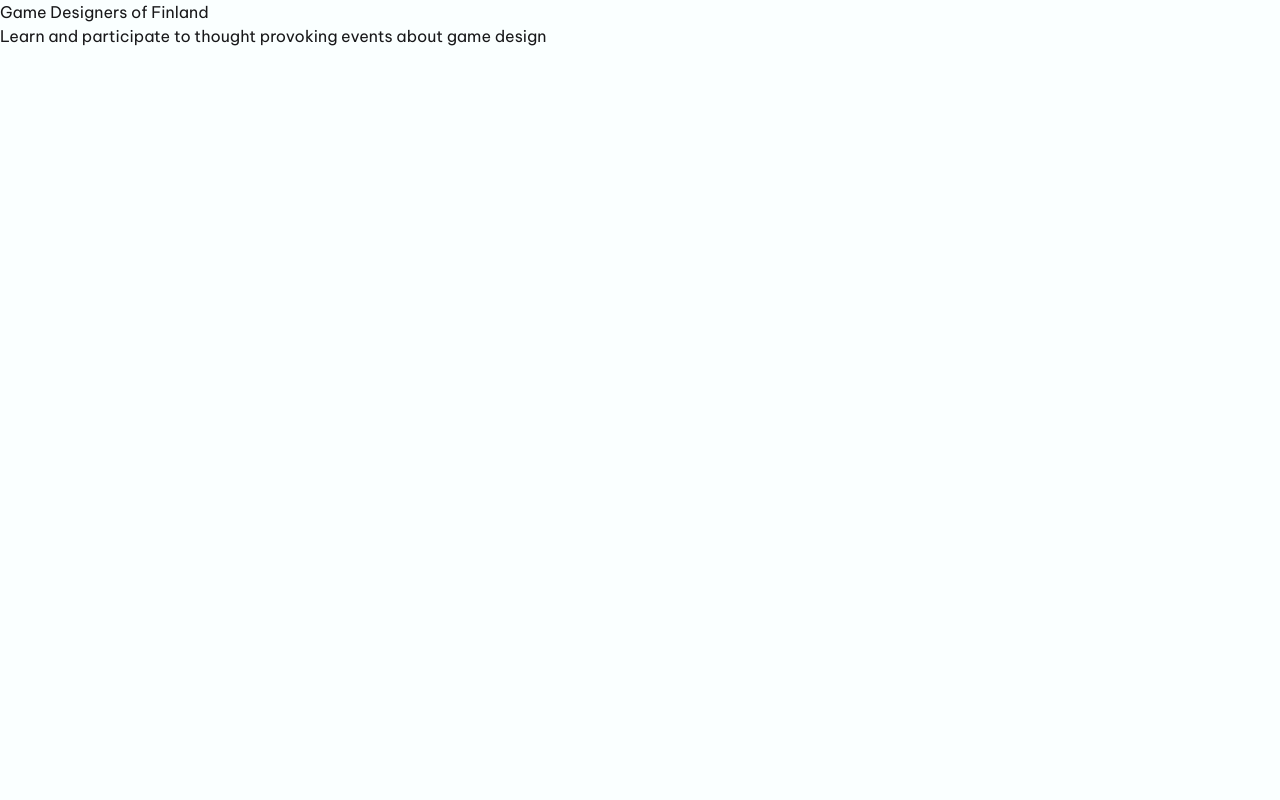
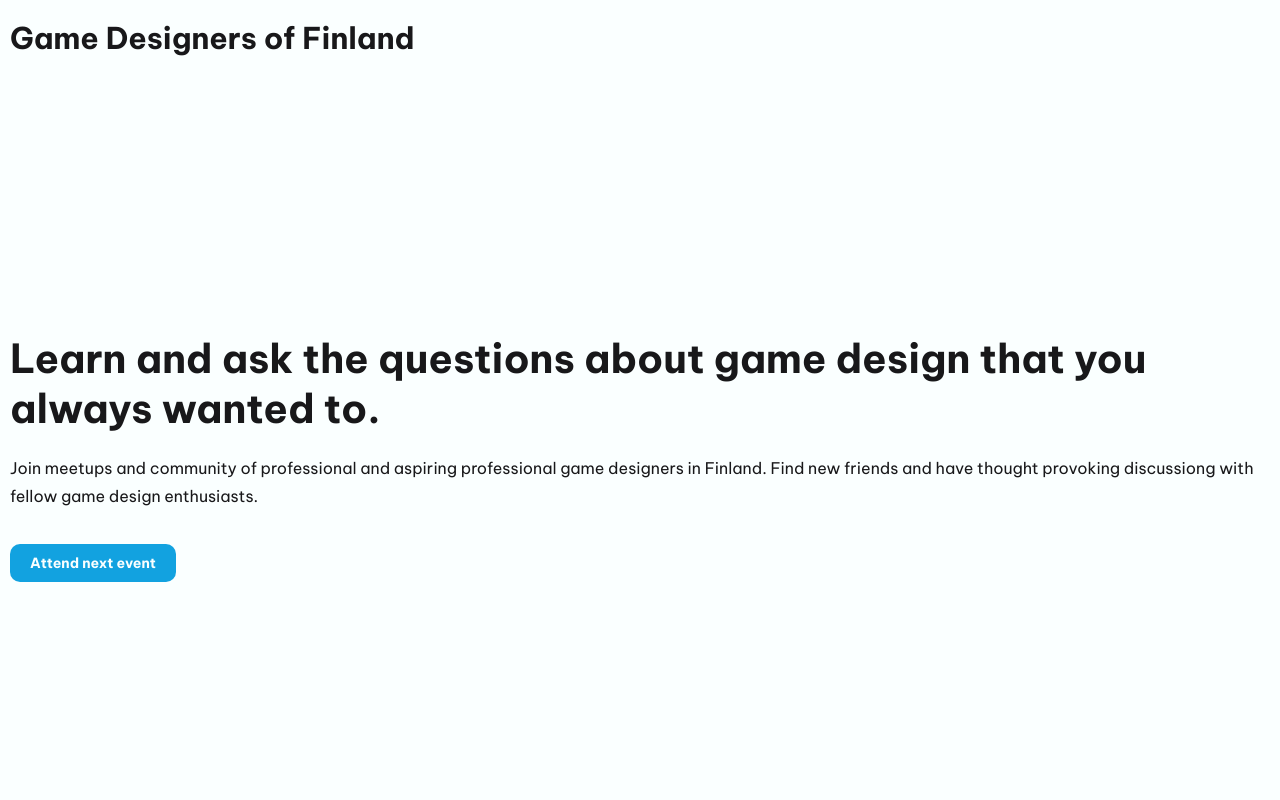
Before and after one commit to Zigelzi/gdof, a Svelte app: page / in a window 1280 px wide. Shown: the top 800 px of the page. Built offline with nearby package versions, Linux system fonts and the light colour scheme.

Commit message:
Add landing page with Header and Link components

```diff
--- a/src/App.svelte
+++ b/src/App.svelte
@@ -1,23 +1,28 @@
 <script>
   import svelteLogo from './assets/svelte.svg'
   import Counter from './lib/Counter.svelte'
+  import Header from './lib/Header.svelte';
+  import Link from './lib/Link.svelte';
 </script>
 
+<Header />
 <main>
-  <section id="landing-page">
-    <header class="primary-header">
-      <h1 class="">Game Designers of Finland</h1>
-    </header>
+  <section id="landing-page" class="ph-s">
+    <p class="fw-bold fs-secondary-heading" >Learn and ask the questions about game design that you always wanted to.</p>
+    <p class="pv-m">Join meetups and community of professional and aspiring professional game designers in Finland. Find new friends and have thought provoking discussiong with fellow game design enthusiasts.</p>
+    <div class="mt-m">
+      <Link link="https://www.meetup.com/game-designers-finland/" text="Attend next event" />
+    </div>
+  </section>
+  <section class="r-20 bg-secondary-100 ph-s pv-m">
+    <h2 class="fs-tetriary-heading" >Next event</h2>
 
-    <p>Learn and participate to thought provoking events about game design</p>
   </section>
-  <div>
-
-  </div>
 </main>
 
 <style>
-.primary-header {
-  display: flex;
+#landing-page {
+  height: 90vh;
+  margin-top: 20%;
 }
 </style>
--- a/src/app.css
+++ b/src/app.css
@@ -1,7 +1,6 @@
 :root {
   font-family: Inter, Avenir, Helvetica, Arial, sans-serif;
   font-size: 16px;
-  line-height: 1.5;
   font-weight: 400;
 
   --green-100: #F6FEE6;
@@ -36,7 +35,7 @@
 
   --fs-400: 0.875rem;
   --fs-500: 1rem;
-  --fs-600: 1,3125rem;
+  --fs-600: 1.3125rem;
   --fs-700: 1.875rem;
   --fs-800: 2.5rem;
   --fs-900: 3.5rem;
@@ -59,6 +58,19 @@
   --bg-primary-100: var(--grey-100);
   --bg-secondary-100: var(--blue-100);
   --bg-footer: var(--blue-700);
+  --bg-btn: var(--blue-500);
+
+  --p-xs: 5px;
+  --p-s: 10px;
+  --p-m: 20px;
+  --p-l: 35px;
+  --p-xxl: 100px;
+
+  --mg-xs: 5px;
+  --mg-s: 10px;
+  --mg-m: 20px;
+  --mg-l: 35px;
+  --mg-xxl: 100px;
 
   color-scheme: light dark;
   color: var(--grey-600);
@@ -90,7 +102,7 @@ Slighly modified CSS reset by https: //piccalil.li/blog/a-modern-css-reset
   box-sizing: border-box;
 }
 
-/* Remove default margin */
+/* Remove default margin, padding and force inherited font */
 * {
   margin: 0;
   padding: 0;
@@ -127,6 +139,10 @@ h4,
 h5,
 h6 {
   font-family: var(--ff-heading);
+}
+
+p {
+  line-height: 1.75;
 }
 
 /* A elements that don't have a class get default styles */
@@ -171,7 +187,6 @@ Start of project specific styling.
 ----------- */
 #app {
   max-width: 1280px;
-  margin: 0 auto;
 }
 
 /* Text utility classes */
@@ -216,16 +231,126 @@ Start of project specific styling.
 /* Font size utility classes */
 .fs-primary-heading {
   font-size: var(--fs-primary-heading);
+  line-height: 1.25;
 }
 
 .fs-secondary-heading {
   font-size: var(--fs-secondary-heading);
+  line-height: 1.25;
 }
 
-.fs-tertriary-heading {
+.fs-tetriary-heading {
   font-size: var(--fs-tetriary-heading);
+  line-height: 1.25;
 }
 
 .fs-link {
   font-size: var(--fs-link);
 }
+
+/* Padding and margin utility classes */
+.p-xs {
+  padding: var(--p-xs);
+}
+
+.p-s {
+  padding: var(--p-s);
+}
+
+.p-m {
+  padding: var(--p-m);
+}
+
+.p-l {
+  padding: var(--p-l);
+}
+
+.ph-xs {
+  padding-left: var(--p-xs);
+  padding-right: var(--p-xs);
+}
+
+.ph-s {
+  padding-left: var(--p-s);
+  padding-right: var(--p-s);
+}
+
+.ph-m {
+  padding-left: var(--p-m);
+  padding-right: var(--p-m);
+}
+
+.ph-l {
+  padding-left: var(--p-l);
+  padding-right: var(--p-l);
+}
+
+
+.pv-xs {
+  padding-top: var(--p-xs);
+  padding-bottom: var(--p-xs);
+}
+
+.pv-s {
+  padding-top: var(--p-s);
+  padding-bottom: var(--p-s);
+}
+
+.pv-m {
+  padding-top: var(--p-m);
+  padding-bottom: var(--p-m);
+}
+
+.pv-l {
+  padding-top: var(--p-l);
+  padding-bottom: var(--p-l);
+}
+
+.pt-xxl {
+  padding-top: var(--p-xxl);
+}
+
+.mt-xs {
+  margin-top: var(--mg-xs);
+}
+
+.mt-s {
+  margin-top: var(--mg-s);
+}
+
+.mt-m {
+  margin-top: var(--mg-m);
+}
+
+.mt-l {
+  margin-top: var(--mg-l);
+}
+
+.mv-xs {
+  margin-top: var(--mg-xs);
+  margin-bottom: var(--mg-xs);
+}
+
+.mv-s {
+  margin-top: var(--mg-s);
+  margin-bottom: var(--mg-s);
+}
+
+.mv-m {
+  margin-top: var(--mg-m);
+  margin-bottom: var(--mg-m);
+}
+
+.mv-l {
+  margin-top: var(--mg-l);
+  margin-bottom: var(--mg-l);
+}
+
+/* Borders */
+.r-10 {
+  border-radius: 10px;
+}
+
+.r-20 {
+  border-radius: 20px;
+}
--- /dev/null
+++ b/src/lib/Header.svelte
@@ -0,0 +1,9 @@
+<header class="primary-header ph-s pv-m">
+<h1 class="fw-bold fs-tetriary-heading">Game Designers of Finland</h1>
+</header>
+
+<style>
+.primary-header {
+  display: flex;
+}
+</style>
--- /dev/null
+++ b/src/lib/Link.svelte
@@ -0,0 +1,13 @@
+<script>
+    export let link;
+    export let text;
+</script>
+
+<a href="{link}" class="ph-m pv-s fw-bold fs-link text-primary-100 r-10 btn-primary">{text}</a>
+
+<style>
+.btn-primary {
+    background-color: var(--bg-btn);
+    text-decoration: none;
+}
+</style>
```
